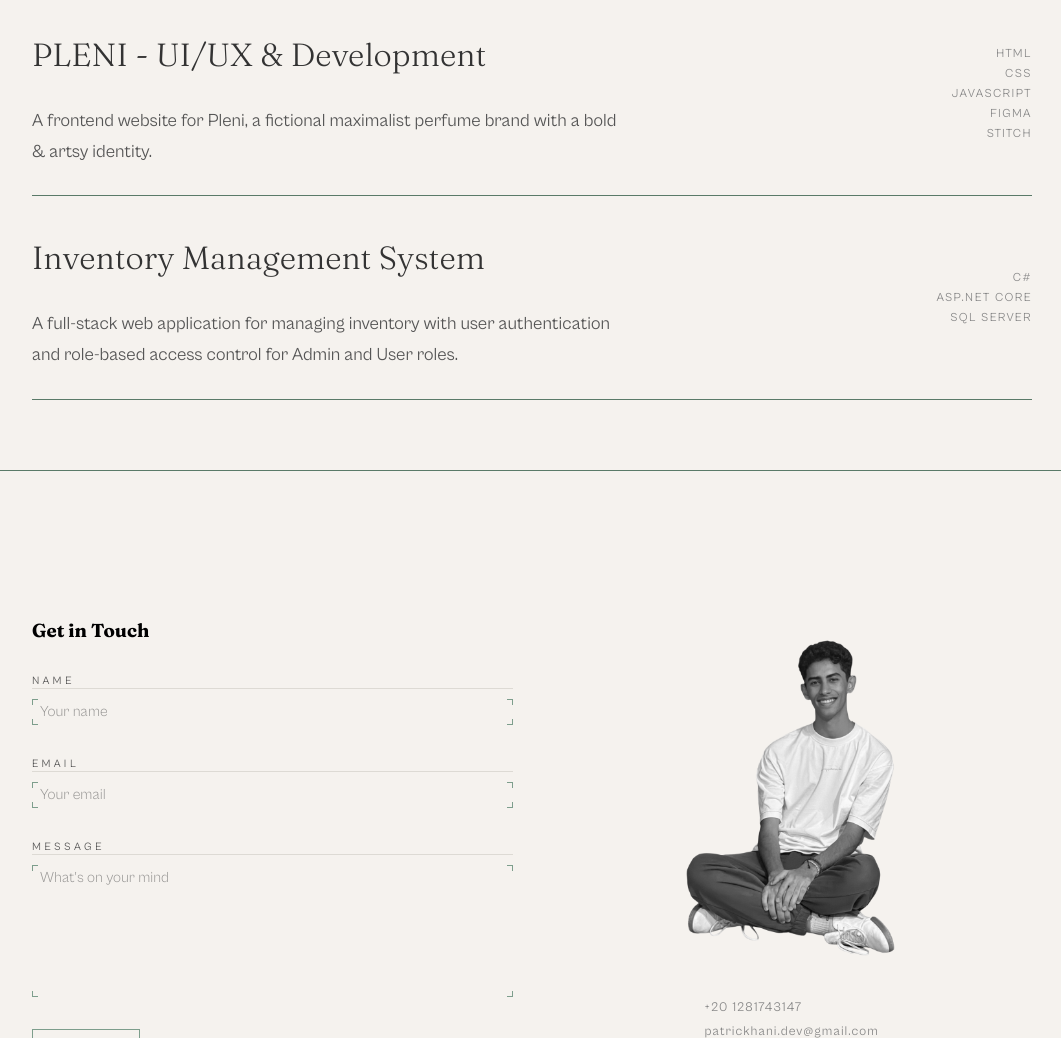
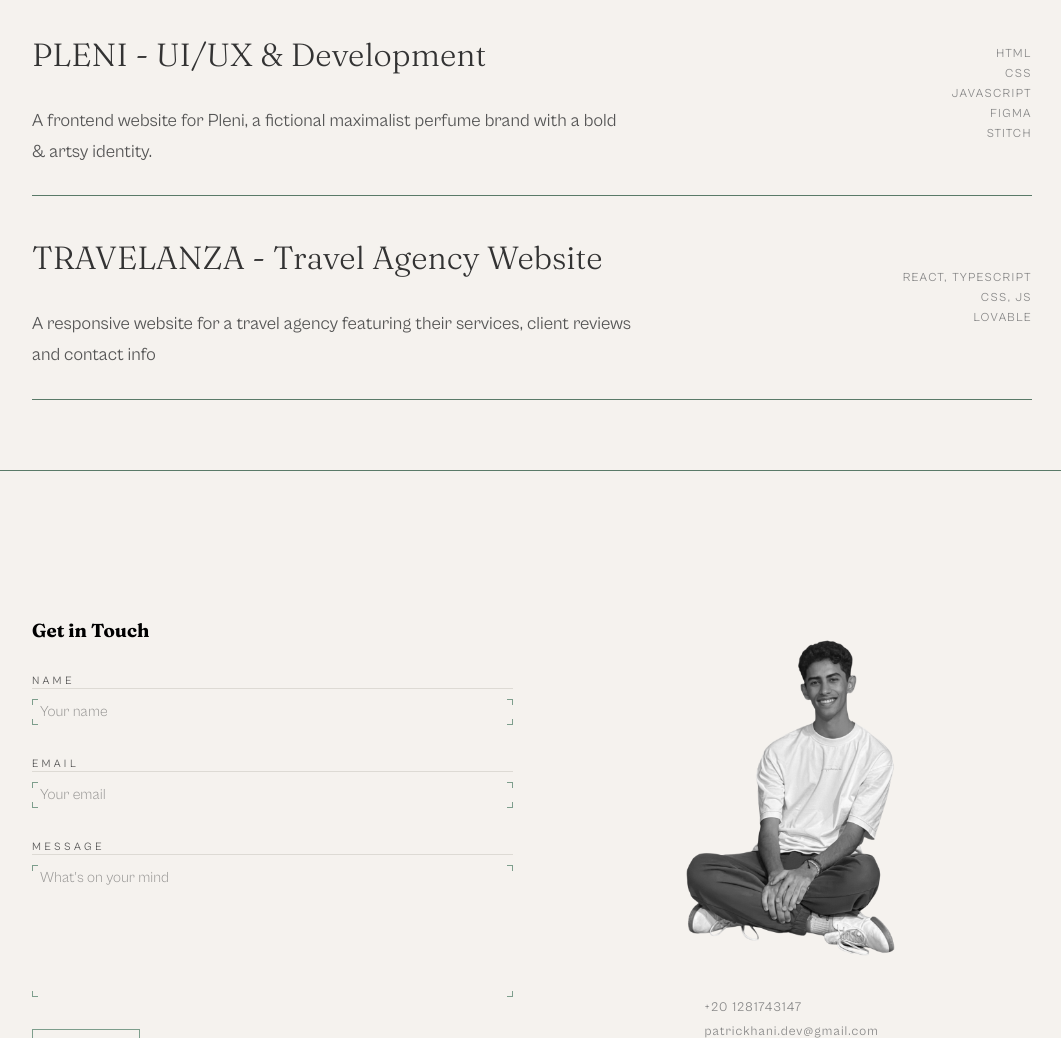
Before and after one commit to patrick856/Portfolio, a plain HTML site: page index.html in a window 1280 px wide. Shown: the part 1874-2912 px from the top of the page, without its empty margins (108-1169 px from the left). Drawn offline with Linux system fonts and the light colour scheme.

Commit message:
Travelanza project

```diff
--- a/index.html
+++ b/index.html
@@ -88,15 +88,15 @@
                 </div>
                 </a>
 
-                <a href="https://github.com/patrick856/Inventory-system" target="_blank" class="project-row">
+                <a href="https://travelanza-website.vercel.app/" target="_blank" class="project-row">
                 <div class="project-info">
-                    <h3 class="project-title">Inventory Management System</h3>
-                    <p class="body-text">A full-stack web application for managing inventory with user authentication and role-based access control for Admin and User roles.</p>
+                    <h3 class="project-title">TRAVELANZA - Travel Agency Website</h3>
+                    <p class="body-text">A responsive website for a travel agency featuring their services, client reviews and contact info</p>
                 </div>
                 <div class="project-tech">
-                    <span>C#</span>
-                    <span>ASP.NET Core</span>
-                    <span>SQL Server</span>
+                    <span>React, Typescript</span>
+                    <span>CSS, JS</span>
+                    <span>Lovable</span>
                 </div>
                 </a>
             </div>
```
